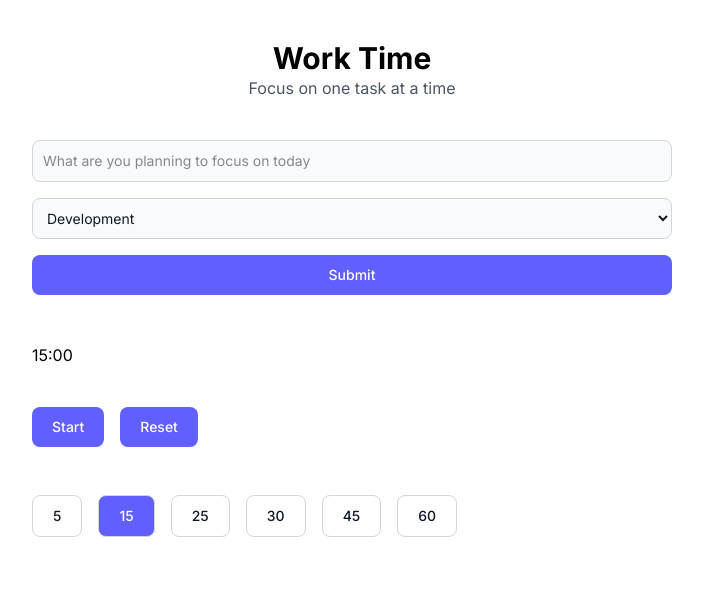
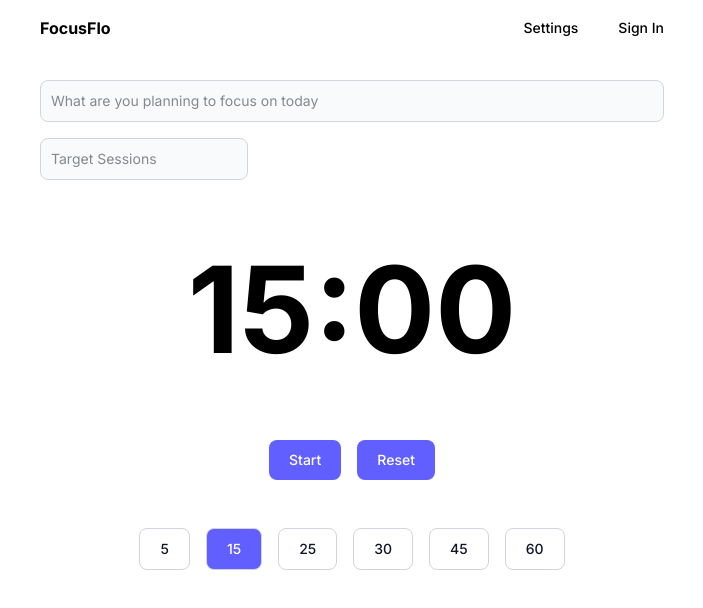
Before and after one commit to varunregal/pomodoro-vanilla-js, a website built with Vite: page index.html in a window 1280 px wide. Shown: the whole page, without its empty margins (288-991 px from the left). Built offline with nearby package versions, Linux system fonts and the light colour scheme.

Commit message:
added tailwind classes for better ux

```diff
--- a/index.html
+++ b/index.html
@@ -4,11 +4,11 @@
     <meta charset="UTF-8" />
     <link rel="icon" type="image/svg+xml" href="/vite.svg" />
     <meta name="viewport" content="width=device-width, initial-scale=1.0" />
-    <title>Pomodoro</title>
+    <title>FocusFlo</title>
     <script type="module" src="/src/main.js"></script>
   </head>
   <body>
-    <div class="container">
+    <div class="width-full md:w-1/2 mx-auto px-2">
       <pomodoro-timer></pomodoro-timer>
     </div>
   </body>
--- a/src/components/pomo-heading-with-helper.js
+++ /dev/null
@@ -1,25 +0,0 @@
-class PomoHeadingWithHelper extends HTMLElement {
-  constructor() {
-    super();
-  }
-  connectedCallback() {
-    this.render();
-  }
-  static get observedAttributes() {
-    return ["heading", "helper"];
-  }
-
-  render() {
-    const heading = this.getAttribute("heading") || "Work Time";
-    const helper = this.getAttribute("helper") || "Focus on one task at a time";
-    this.innerHTML = `
-      <div class="text-center mt-10">
-          <h2 class='text-3xl font-bold'>${heading}</h2>
-          <p class='text-gray-600'>${helper}</p>
-        </slot>
-      </div>
-    `;
-  }
-}
-
-customElements.define("pomo-heading-with-helper", PomoHeadingWithHelper);
--- /dev/null
+++ b/src/components/pomo-navbar.js
@@ -0,0 +1,22 @@
+class PomoNavbar extends HTMLElement {
+  constructor() {
+    super();
+  }
+  connectedCallback() {
+    this.render();
+  }
+
+  render() {
+    this.innerHTML = `
+      <nav class="flex justify-between items-center mt-4">
+        <p class="text-md font-bold">FocusFlo</p>
+        <ul class="list-none flex gap-10">
+          <li class="font-medium text-sm">Settings</li>
+          <li class="font-medium text-sm">Sign In</li>
+        </ul>
+      </nav>
+    `;
+  }
+}
+
+customElements.define("pomo-navbar", PomoNavbar);
--- a/src/components/pomo-task-form.js
+++ b/src/components/pomo-task-form.js
@@ -23,15 +23,10 @@ class PomoTaskForm extends HTMLElement {
 
   render() {
     this.innerHTML = `
-      <form class="flex flex-col gap-4">
-        <input name="task" placeholder="What are you planning to focus on today" class="form-input"/>
-        <select class="form-select">
-          <option>Development</option>
-          <option>Education</option>
-          <option>Hobbies</option>
-        </select>
-        <button type="submit" class='btn btn-primary'>Submit</button>
-      </form>
+    <section class="flex flex-col gap-4">
+      <input name="task" placeholder="What are you planning to focus on today" class="form-input"/>
+      <input type="number" placeholder="Target Sessions" class="form-input w-full md:w-1/3"/>
+    </section>
     `;
   }
 }
--- a/src/components/pomo-timer-actions.js
+++ b/src/components/pomo-timer-actions.js
@@ -78,7 +78,7 @@ class PomoTimerActions extends HTMLElement {
 
   render() {
     this.innerHTML = `
-      <section class="flex gap-4">
+      <section class="flex gap-4 justify-center">
         <button class="start-or-pause btn btn-primary">Start</button>
         <button class="reset btn btn-primary">Reset</button>
       </section>
--- a/src/components/pomo-timer.js
+++ b/src/components/pomo-timer.js
@@ -37,28 +37,24 @@ class PomoTimer extends HTMLElement {
     }
   }
 
-  handleStartTimerEvent = () => {
-    console.log("start");
+  handleStartTimerEvent() {
     this.startTimer();
-  };
+  }
 
-  handlePauseTimerEvent = () => {
+  handlePauseTimerEvent() {
     this.pauseTimer();
-  };
+  }
 
-  handleResetTimerEvent = () => {
+  handleResetTimerEvent() {
     this.resetTimer();
-  };
+  }
   // Arrow functions in class definitions create new functions for each instance, potentially increasing memory usage.
   handleSetWorkDurationEvent(data) {
     this.workDuration = data.workDuration;
-    this.setTime();
-    this.updatePomoTimerClock();
-    this.clearTimer();
-    this.startTimer();
+    this.resetTimer();
   }
   disconnectedCallback() {
-    // this.clearTimer();
+    this.clearTimer();
     timerObservable.unsubscribe(this.subscribeToTimerEvent.bind(this));
     setDurationObservable.unsubscibe(
       this.handleSetWorkDurationEvent.bind(this)
@@ -114,8 +110,8 @@ class PomoTimer extends HTMLElement {
 
   render() {
     this.innerHTML = `
-      <section class="pomo-timer">
-        <div class="pomo-timer__clock">
+      <section class="pomo-timer text-center">
+        <div class="pomo-timer__clock text-[120px] font-bold">
           ${this.time}
         </div>
       </section>
--- a/src/components/pomo-work-duration.js
+++ b/src/components/pomo-work-duration.js
@@ -46,7 +46,7 @@ class PomoWorkDuration extends HTMLElement {
       .map((duration) => {
         return `
           <li>
-            <button class="btn btn-secondary ${
+            <button class="btn btn-secondary cursor-pointer ${
               this.selected === duration
                 ? [...this.selectedClasses].join(" ")
                 : ""
@@ -60,8 +60,8 @@ class PomoWorkDuration extends HTMLElement {
   }
   render() {
     this.innerHTML = `
-      <section class="flex flex-col gap-4">
-        <ul class="work-duration__list list-none flex gap-4">
+      <section>
+        <ul class="work-duration__list list-none flex gap-2 md:gap-4 justify-center">
           ${this.generateWorkDurationTabs()}
         </ul>
       </section>
--- a/src/components/pomodoro-timer.js
+++ b/src/components/pomodoro-timer.js
@@ -8,7 +8,7 @@ class PomodoroTimer extends HTMLElement {
   render() {
     this.innerHTML = `
       <section class="flex flex-col gap-10">
-        <pomo-heading-with-helper></pomo-heading-with-helper>
+        <pomo-navbar></pomo-navbar>
         <pomo-task-form></pomo-task-form>
         <pomo-timer></pomo-timer>
         <pomo-timer-actions></pomo-timer-actions>
--- a/src/main.js
+++ b/src/main.js
@@ -1,6 +1,6 @@
 import "./style.css";
 import "./components/pomodoro-timer";
-import "./components/pomo-heading-with-helper";
+import "./components/pomo-navbar";
 import "./components/pomo-task-form";
 import "./components/pomo-timer";
 import "./components/pomo-work-duration";
--- a/src/style.css
+++ b/src/style.css
@@ -1,4 +1,3 @@
-/* @import "simpledotcss/simple.min.css"; */
 @import url("https://fonts.googleapis.com/css2?family=Inter:ital,opsz,wght@0,14..32,100..900;1,14..32,100..900&display=swap");
 @import "tailwindcss";
 
@@ -11,26 +10,11 @@
 *::after {
   box-sizing: border-box;
 }
-.container {
-  width: 50%;
-  margin: 0 auto;
-}
 .pomodoro-timer {
   display: flex;
   flex-direction: column;
   gap: 2rem;
 }
-/* .task-form {
-  display: flex;
-  flex-direction: column;
-  gap: 1rem;
-} */
-
-/* .work-duration .work-duration__list {
-  list-style-type: none;
-  display: flex;
-  gap: 3rem;
-} */
 
 .work-duration__list-item > button {
   cursor: pointer;
```
